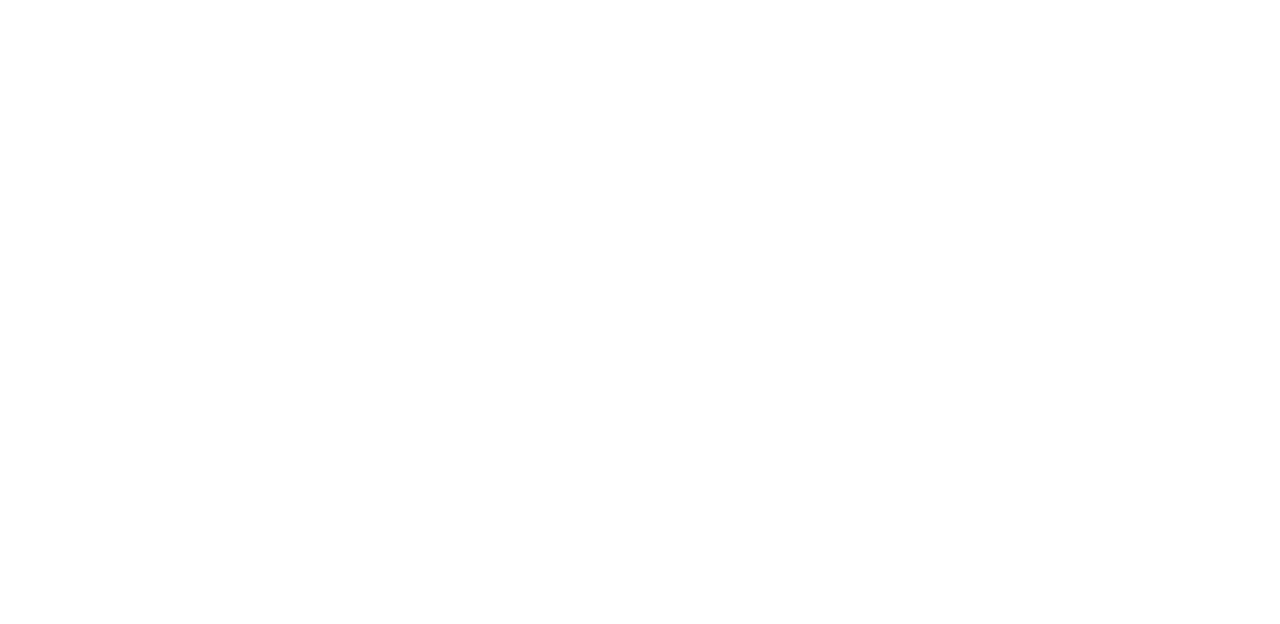
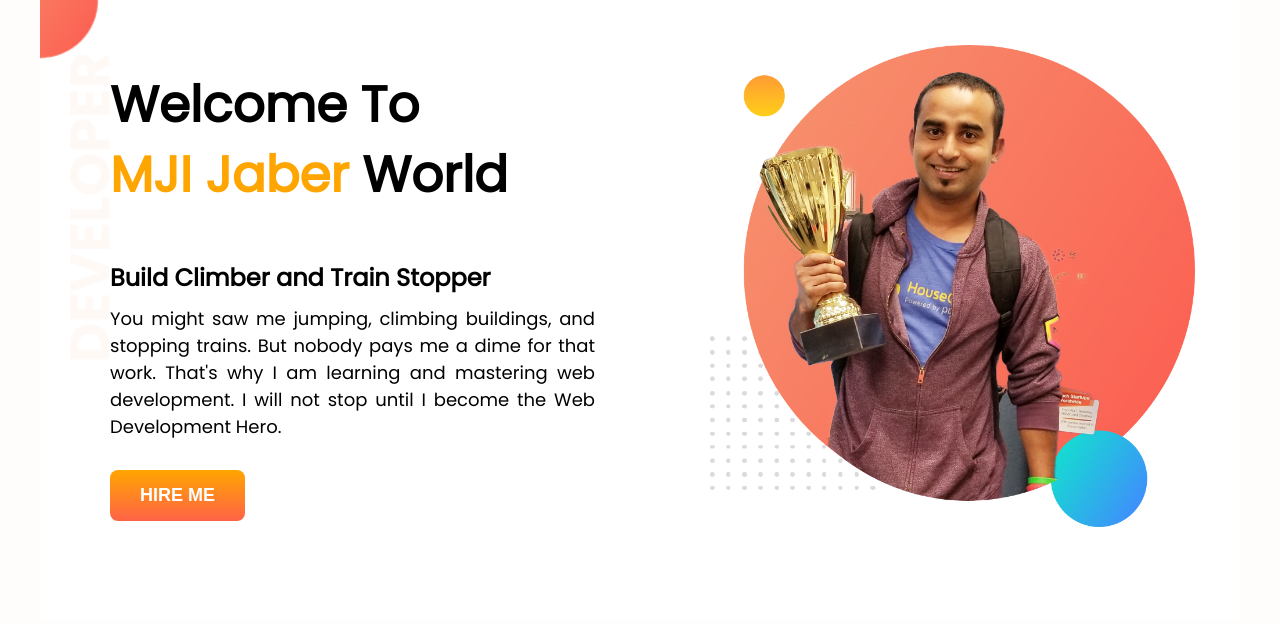
Before and after one commit to jummun513/PH_L1_Milestone1_baby_developer_portfolio_with_Jhankar_mahmub, a plain HTML site: page index.html in a window 1280 px wide. Drawn offline with Linux system fonts and the light colour scheme.

Commit message:
top-banner-section

```diff
--- a/index.html
+++ b/index.html
@@ -1,5 +1,6 @@
 <!DOCTYPE html>
 <html lang="en">
+
 <head>
     <meta charset="UTF-8">
     <meta http-equiv="X-UA-Compatible" content="IE=edge">
@@ -11,8 +12,34 @@
 
     <!-- css linking -->
     <link rel="stylesheet" href="style.css">
+
+    <!-- font linking -->
+    <link rel="preconnect" href="https://fonts.googleapis.com">
+    <link rel="preconnect" href="https://fonts.gstatic.com" crossorigin>
+    <link href="https://fonts.googleapis.com/css2?family=Fira+Sans&family=Poppins&display=swap" rel="stylesheet">
 </head>
+
 <body>
 
+    <section id="top-banner-section">
+        <div class="word">
+            <h1>Welcome To </h1>
+            <h1><span style="color:orange">MJI Jaber</span> World</h1>
+            <h2>Build Climber and Train Stopper</h2>
+            <p>You might saw me jumping, climbing buildings, and stopping trains. But nobody pays me a dime for that
+                work. That's why I am learning and mastering web development. I will not stop until I become the Web
+                Development Hero.</p>
+            <a href="https://www.google.com/"><button>HIRE ME</button></a>
+        </div>
+        <div class="picture">
+            <img src="Image\jhankar.png" alt="">
+        </div>
+    </section>
+
+    <section id="dream-section">
+
+    </section>
+
 </body>
+
 </html>
--- a/style.css
+++ b/style.css
@@ -0,0 +1,82 @@
+*{
+    margin: 0;
+    padding: 0;
+}
+
+html{
+    background-color: #fffcfcf6;
+    scroll-behavior: smooth;
+    font-family: 'Poppins', sans-serif;
+}
+
+body{
+    background-color: #ffffff;
+    width: 1200px;
+    max-width: 100%;
+    margin: auto;
+    box-shadow: 0.5rem 0.5rem 0.5rem #000000, -0.1rem -0rem -0.1rem #000000;
+}
+
+
+
+
+
+/* section top-banner start */
+
+
+
+#top-banner-section{
+    display: flex;
+    background-image: url(Image/top-banner.png);
+    background-repeat: no-repeat;
+}
+
+#top-banner-section .picture{
+    width: 50%;
+    padding: 45px;
+}
+
+#top-banner-section .picture img{
+    height: auto;
+    width: 100%;
+}
+
+#top-banner-section .word{
+    width: 50%;
+    padding: 70px;
+}
+
+#top-banner-section .word h1{
+    font-size: 50px;
+    font-weight: bolder;
+    line-height: 70px;
+}
+
+#top-banner-section .word h2{
+    margin-top: 40px;
+    line-height: 55px;
+}
+
+#top-banner-section .word p{
+    font-size: 18px;
+    text-align: justify;
+}
+
+#top-banner-section .word button{
+    margin: 30px 0;
+    font-size: 18px;
+    font-weight: bold;
+    padding: 15px 30px;
+    border: none;
+    background-image: linear-gradient(orange, tomato);
+    border-radius: 8px;
+    color: white;
+    cursor: pointer;
+    transition: 1s;
+}
+
+#top-banner-section .word button:hover{
+    transform: scale(1.1);
+}
+
+/* section top-banner end */
```
Also changed, not shown: Image/dream-bg.png (added), Image/exp-bg.png (added), Image/jhankar.png (added), Image/jhankar2.png (added), Image/my-bg.png (added), Image/my-bg2.png (added), Image/top-banner.png (added).
